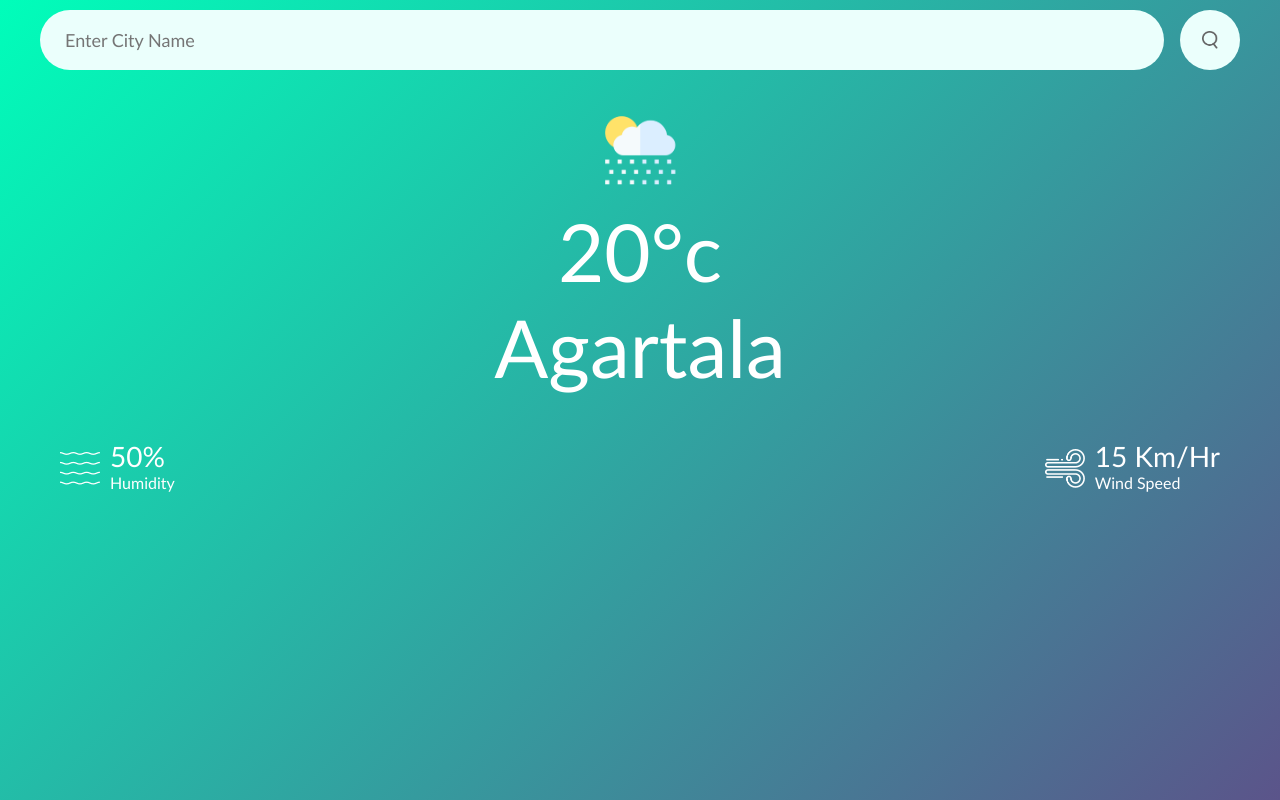
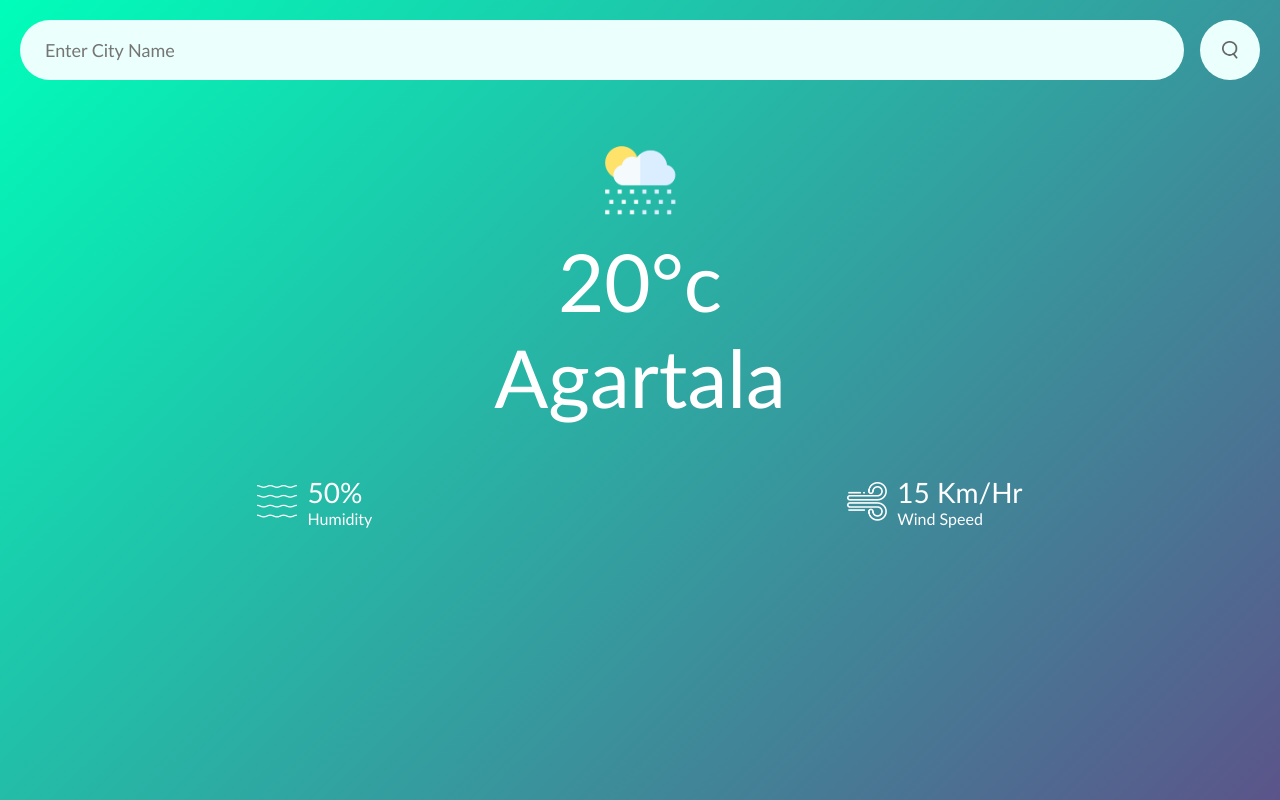
Before and after one commit to ArchismanBhaumik/weather-app, a plain HTML site: page index.html in a window 1280 px wide. Drawn offline with Linux system fonts and the light colour scheme.

Commit message:
UI changes

```diff
--- a/index.html
+++ b/index.html
@@ -8,9 +8,11 @@
 </head>
 <body>
     <div class="card">
-        <div class="search">
-            <input type="text" placeholder="Enter City Name" spellcheck="false">
-            <button><img src="images/search.png"></button>
+        <div>
+            <form class="search">
+                <input type="text" placeholder="Enter City Name" spellcheck="false">
+                <button><img src="images/search.png"></button>
+            </form>
         </div>
         <div class="weather">
             <img src="images/rain.png" class="weather-icon">
--- a/script.js
+++ b/script.js
@@ -17,6 +17,7 @@ async function checkWeather(city) {
 
 }
 
-btn.addEventListener("click",() =>{
+btn.addEventListener("click", (e) =>{
     checkWeather(searchBox.value)
+    e.preventDefault();
 });
--- a/style.css
+++ b/style.css
@@ -12,7 +12,6 @@ body {
     width: 100vw;
     background: linear-gradient(135deg,#00feba,#5b548a);
     color:#fff;
-    padding: 10px 40px;
     text-align: center;
     height: 100vh;
 }
@@ -20,6 +19,7 @@ body {
     width: 100%;
     display: flex;
     align-items: center;
+    padding: 20px;
     justify-content: space-between;
 }
 .search input{
@@ -78,7 +78,7 @@ body {
 .details {
     display: flex;
     align-items: center;
-    justify-content: space-between;
+    justify-content: space-around;
     padding: 0 20px;
     margin-top: 50px;
 }
@@ -97,5 +97,4 @@ body {
 
 .humidity , .wind {
     font-size : 28px;
-     margin-top: -6px;
 }
```
